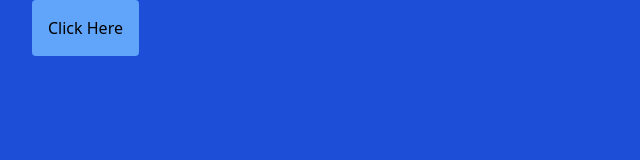
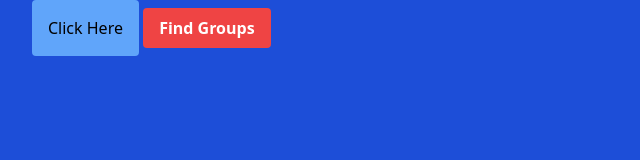
Before and after one commit to abhi-cyber/Tailwind-CSS, a website: page public/index.html in a window 1280 px wide. Shown: the whole page, without its empty margins (0-640 px from the left). Drawn offline with Linux system fonts and the light colour scheme.

Commit message:
External tailwind css called

```diff
--- a/public/index.html
+++ b/public/index.html
@@ -11,6 +11,11 @@
     <div class="container">
         <button class="bg-blue-400 hover:bg-blue-300 p-4 text-bold font-white rounded">Click Here</button>
         <!-- Here p-4 is padding from all sides. You can also use px-<> or py-<> can be used to pad according to axis -->
+
+        <!-- You can also call tailwind css classes in src/style.css -->
+        <button class="btn btn-blue">
+            Find Groups
+        </button>
     </div>
 </body>
 </html>
--- a/src/style.css
+++ b/src/style.css
@@ -6,3 +6,18 @@ It is then imported into public "style.css".
 @tailwind components;
 @tailwind utilities;
 @tailwind base;
+
+/* Here you can call the tailwind css rather than writing it in the html file */
+
+.btn{
+    /* @apply --> Lets u call the tailwind css */
+    @apply font-bold py-2 px-4 rounded;
+}
+
+.btn-blue{
+    @apply bg-red-500 text-white;
+}
+
+.btn-blue:hover{
+    @apply bg-blue-300;
+}
```
Also changed, not shown: public/style.css.
